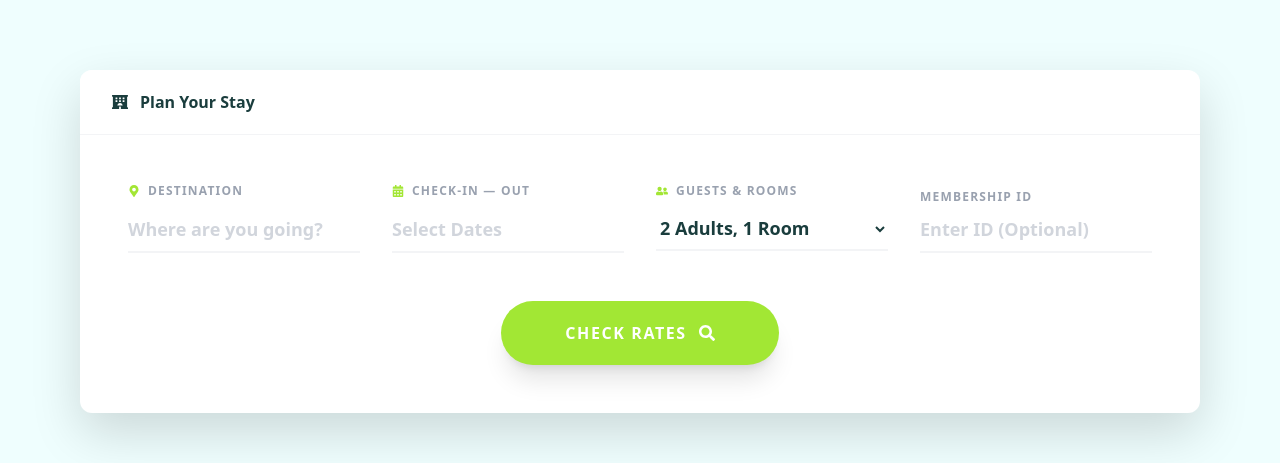
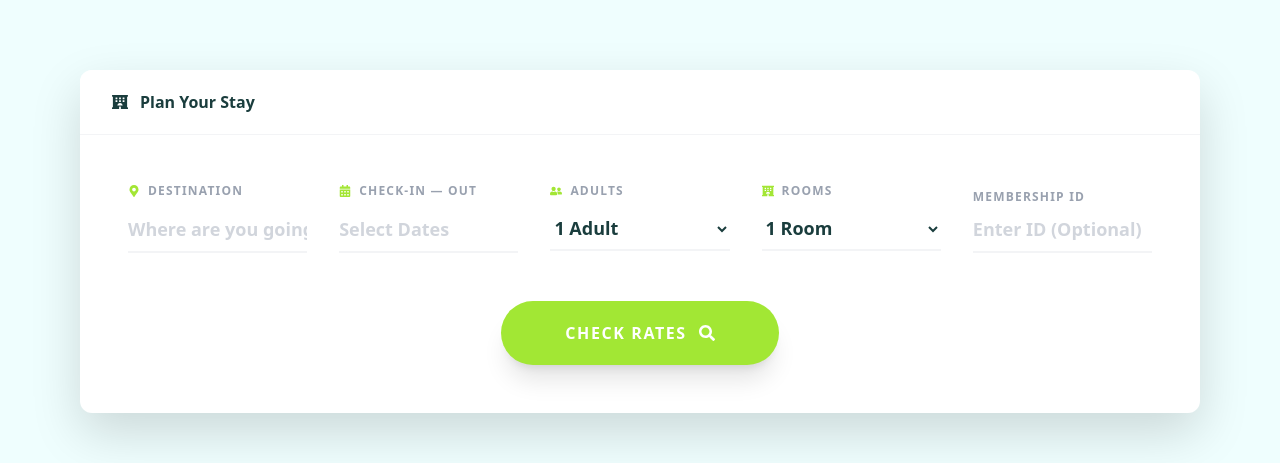
Before and after one commit to akashnegi62/Travlla, a Next.js app: page / in a window 1280 px wide. Shown: the part 810-1273 px from the top of the page. Built offline with nearby package versions, Linux system fonts and the light colour scheme; no server answers.

Commit message:
BookingTour_added

```diff
--- a/app/(site)/client/book-tour/page.tsx
+++ b/app/(site)/client/book-tour/page.tsx
@@ -1,13 +1,13 @@
 "use client";
 import AboutHero from "@/components/About/AboutHero";
 import Booking from "@/components/Home/Booking";
+import BookingTour from "@/components/Home/BookingTour";
 export default function BookTourPage() {
   return (
     <main className="bg-white">
       <AboutHero title="Book Your Tour" />
-      <div className="-mt-20 relative z-20">
-        <Booking />
-      </div>
+      <BookingTour />
+      <Booking />
     </main>
   );
 }
--- a/app/(site)/members/book-holiday/page.tsx
+++ b/app/(site)/members/book-holiday/page.tsx
@@ -1,6 +1,4 @@
 "use client";
-
-import React from "react";
 import AboutHero from "@/components/About/AboutHero";
 import Image from "next/image";
 import { motion } from "framer-motion";
--- a/components/Contact/ContactForm.tsx
+++ b/components/Contact/ContactForm.tsx
@@ -135,7 +135,7 @@ const ContactForm = () => {
                   </div>
                   <div>
                     <span className="text-lg text-gray-400 block">Phone</span>
-                    <h3 className="text-xl md:text-2xl font-bold text-[#1a3d3d]">
+                    <h3 className="text-xl md:text-lg font-light text-[#1a3d3d]">
                       <a
                         href="tel:1236540214"
                         className="hover:text-[#a3e635] transition-colors"
@@ -155,7 +155,7 @@ const ContactForm = () => {
                   </div>
                   <div>
                     <span className="text-lg text-gray-400 block">Email</span>
-                    <h3 className="text-xl md:text-2xl font-bold text-[#1a3d3d]">
+                    <h3 className="text-xl md:text-lg font-light text-[#1a3d3d]">
                       <a
                         href="mailto:travllainfo@gmail.com"
                         className="hover:text-[#a3e635] transition-colors"
@@ -175,7 +175,7 @@ const ContactForm = () => {
                   </div>
                   <div>
                     <span className="text-lg text-gray-400 block">Address</span>
-                    <h3 className="text-xl md:text-2xl font-bold text-[#1a3d3d]">
+                    <h3 className="text-xl md:text-lg font-light text-[#1a3d3d]">
                       Awfis, Hitech City , Siddiq Nagar, Hyderabad
                     </h3>
                   </div>
--- a/components/Home/BookingTour.tsx
+++ b/components/Home/BookingTour.tsx
@@ -1,9 +1,100 @@
-import React from 'react'
+import React from 'react';
+import { FaHotel, FaMapMarkerAlt, FaCalendarAlt, FaUserFriends, FaSearch } from 'react-icons/fa';
 
 function BookingTour() {
   return (
-    <div>BookingTour</div>
-  )
+    <section
+      id="booknow"
+      className="relative z-30 py-12 px-4 md:p-20 bg-[#effefe] scroll-mt-20"
+    >
+      <div className="container mx-auto max-w-7xl">
+        <div className="bg-white shadow-[0_20px_50px_rgba(0,0,0,0.15)] rounded-xl overflow-hidden">
+          {/* Toggles */}
+          <div className="flex border-b border-gray-100">
+            <h1 className="flex items-center gap-3 px-6 py-4 md:px-8 md:py-5 font-bold transition-all bg-white text-[#1a3d3d] text-sm md:text-base">
+              <FaHotel /> Plan Your Stay
+            </h1>
+          </div>
+
+          {/* Form Fields */}
+          <div className="p-6 md:p-10 lg:p-12">
+            <div className="grid grid-cols-1 md:grid-cols-2 lg:grid-cols-5 gap-6 md:gap-8">
+              {/* Destination */}
+              <div className="space-y-2">
+                <label className="text-[10px] md:text-xs uppercase tracking-widest font-black text-gray-400 flex items-center gap-2">
+                  <FaMapMarkerAlt className="text-[#a3e635]" /> Destination
+                </label>
+                <input
+                  type="text"
+                  placeholder="Where are you going?"
+                  className="w-full text-base md:text-lg font-bold text-[#1a3d3d] border-b-2 border-gray-100 focus:border-[#a3e635] outline-none py-2 transition-all placeholder:text-gray-300 bg-transparent"
+                />
+              </div>
+
+              {/* Dates */}
+              <div className="space-y-2">
+                <label className="text-[10px] md:text-xs uppercase tracking-widest font-black text-gray-400 flex items-center gap-2">
+                  <FaCalendarAlt className="text-[#a3e635]" /> Check-in — Out
+                </label>
+                <input
+                  type="text"
+                  placeholder="Select Dates"
+                  className="w-full text-base md:text-lg font-bold text-[#1a3d3d] border-b-2 border-gray-100 focus:border-[#a3e635] outline-none py-2 transition-all placeholder:text-gray-300 bg-transparent"
+                />
+              </div>
+
+              {/* Adults */}
+              <div className="space-y-2">
+                <label className="text-[10px] md:text-xs uppercase tracking-widest font-black text-gray-400 flex items-center gap-2">
+                  <FaUserFriends className="text-[#a3e635]" /> Adults
+                </label>
+                <select className="w-full text-base md:text-lg font-bold text-[#1a3d3d] border-b-2 border-gray-100 focus:border-[#a3e635] outline-none py-2 bg-transparent cursor-pointer">
+                  <option>1 Adult</option>
+                  <option>2 Adults</option>
+                  <option>3 Adults</option>
+                  <option>4 Adults</option>
+                  <option>5+ Adults</option>
+                </select>
+              </div>
+
+              {/* Rooms */}
+              <div className="space-y-2">
+                <label className="text-[10px] md:text-xs uppercase tracking-widest font-black text-gray-400 flex items-center gap-2">
+                  <FaHotel className="text-[#a3e635]" /> Rooms
+                </label>
+                <select className="w-full text-base md:text-lg font-bold text-[#1a3d3d] border-b-2 border-gray-100 focus:border-[#a3e635] outline-none py-2 bg-transparent cursor-pointer">
+                  <option>1 Room</option>
+                  <option>2 Rooms</option>
+                  <option>3 Rooms</option>
+                  <option>4+ Rooms</option>
+                </select>
+              </div>
+
+              {/* Membership */}
+              <div className="space-y-2">
+                <label className="text-[10px] md:text-xs uppercase tracking-widest font-black text-gray-400">
+                  Membership ID
+                </label>
+                <input
+                  type="text"
+                  placeholder="Enter ID (Optional)"
+                  className="w-full text-base md:text-lg font-bold text-[#1a3d3d] border-b-2 border-gray-100 focus:border-[#a3e635] outline-none py-2 transition-all placeholder:text-gray-300 bg-transparent"
+                />
+              </div>
+            </div>
+
+            {/* Button */}
+            <div className="mt-10 md:mt-12 flex justify-center">
+              <button className="group relative w-full sm:w-auto bg-[#a2e734] hover:bg-[#1a3d3d] text-white px-10 py-4 md:px-16 md:py-5 rounded-full font-black uppercase tracking-widest transition-all duration-500 shadow-xl flex items-center justify-center gap-3">
+                Check Rates
+                <FaSearch className="group-hover:rotate-90 transition-transform duration-500" />
+              </button>
+            </div>
+          </div>
+        </div>
+      </div>
+    </section>
+  );
 }
 
-export default BookingTour
+export default BookingTour;
--- a/components/Home/Hero.tsx
+++ b/components/Home/Hero.tsx
@@ -1,14 +1,7 @@
 "use client";
-
-import React from "react";
 import { motion } from "framer-motion";
-import {
-  FaHotel,
-  FaCalendarAlt,
-  FaUserFriends,
-  FaSearch,
-  FaMapMarkerAlt,
-} from "react-icons/fa";
+import { FaSearch } from "react-icons/fa";
+import BookingTour from "@/components/Home/BookingTour";
 
 const Hero = () => {
   return (
@@ -74,84 +67,7 @@ const Hero = () => {
       </section>
 
       {/* --- 2. PLAN YOUR STAY SECTION --- */}
-      <section
-        id="booknow"
-        // CHANGED: p-20 to py-12 px-4 (mobile) and md:p-20 (desktop)
-        className="relative z-30 py-12 px-4 md:p-20 bg-[#effefe] scroll-mt-20"
-      >
-        <div className="container mx-auto max-w-7xl">
-          <div className="bg-white shadow-[0_20px_50px_rgba(0,0,0,0.15)] rounded-xl overflow-hidden">
-            {/* Toggles */}
-            <div className="flex border-b border-gray-100">
-              <h1 className="flex items-center gap-3 px-6 py-4 md:px-8 md:py-5 font-bold transition-all bg-white text-[#1a3d3d] text-sm md:text-base">
-                <FaHotel /> Plan Your Stay
-              </h1>
-            </div>
-
-            {/* Form Fields */}
-            {/* CHANGED: p-8 to p-6 (mobile) to give more room for inputs */}
-            <div className="p-6 md:p-10 lg:p-12">
-              <div className="grid grid-cols-1 md:grid-cols-2 lg:grid-cols-4 gap-6 md:gap-8">
-                {/* Destination */}
-                <div className="space-y-2">
-                  <label className="text-[10px] md:text-xs uppercase tracking-widest font-black text-gray-400 flex items-center gap-2">
-                    <FaMapMarkerAlt className="text-[#a3e635]" /> Destination
-                  </label>
-                  <input
-                    type="text"
-                    placeholder="Where are you going?"
-                    className="w-full text-base md:text-lg font-bold text-[#1a3d3d] border-b-2 border-gray-100 focus:border-[#a3e635] outline-none py-2 transition-all placeholder:text-gray-300 bg-transparent"
-                  />
-                </div>
-
-                {/* Dates */}
-                <div className="space-y-2">
-                  <label className="text-[10px] md:text-xs uppercase tracking-widest font-black text-gray-400 flex items-center gap-2">
-                    <FaCalendarAlt className="text-[#a3e635]" /> Check-in — Out
-                  </label>
-                  <input
-                    type="text"
-                    placeholder="Select Dates"
-                    className="w-full text-base md:text-lg font-bold text-[#1a3d3d] border-b-2 border-gray-100 focus:border-[#a3e635] outline-none py-2 transition-all placeholder:text-gray-300 bg-transparent"
-                  />
-                </div>
-
-                {/* Guests */}
-                <div className="space-y-2">
-                  <label className="text-[10px] md:text-xs uppercase tracking-widest font-black text-gray-400 flex items-center gap-2">
-                    <FaUserFriends className="text-[#a3e635]" /> Guests & Rooms
-                  </label>
-                  <select className="w-full text-base md:text-lg font-bold text-[#1a3d3d] border-b-2 border-gray-100 focus:border-[#a3e635] outline-none py-2 bg-transparent cursor-pointer">
-                    <option>2 Adults, 1 Room</option>
-                    <option>1 Adult, 1 Room</option>
-                    <option>2 Adults, 2 Rooms</option>
-                  </select>
-                </div>
-
-                {/* Membership */}
-                <div className="space-y-2">
-                  <label className="text-[10px] md:text-xs uppercase tracking-widest font-black text-gray-400">
-                    Membership ID
-                  </label>
-                  <input
-                    type="text"
-                    placeholder="Enter ID (Optional)"
-                    className="w-full text-base md:text-lg font-bold text-[#1a3d3d] border-b-2 border-gray-100 focus:border-[#a3e635] outline-none py-2 transition-all placeholder:text-gray-300 bg-transparent"
-                  />
-                </div>
-              </div>
-
-              {/* Button */}
-              <div className="mt-10 md:mt-12 flex justify-center">
-                <button className="group relative w-full sm:w-auto bg-[#a2e734] hover:bg-[#1a3d3d] text-white px-10 py-4 md:px-16 md:py-5 rounded-full font-black uppercase tracking-widest transition-all duration-500 shadow-xl flex items-center justify-center gap-3">
-                  Check Rates
-                  <FaSearch className="group-hover:rotate-90 transition-transform duration-500" />
-                </button>
-              </div>
-            </div>
-          </div>
-        </div>
-      </section>
+      <BookingTour />
     </>
   );
 };
```
